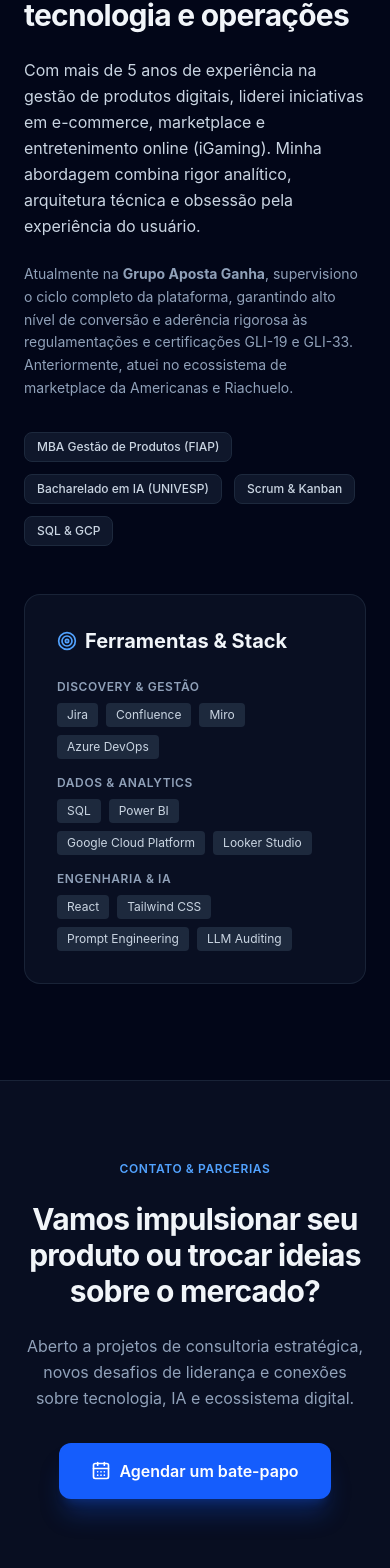
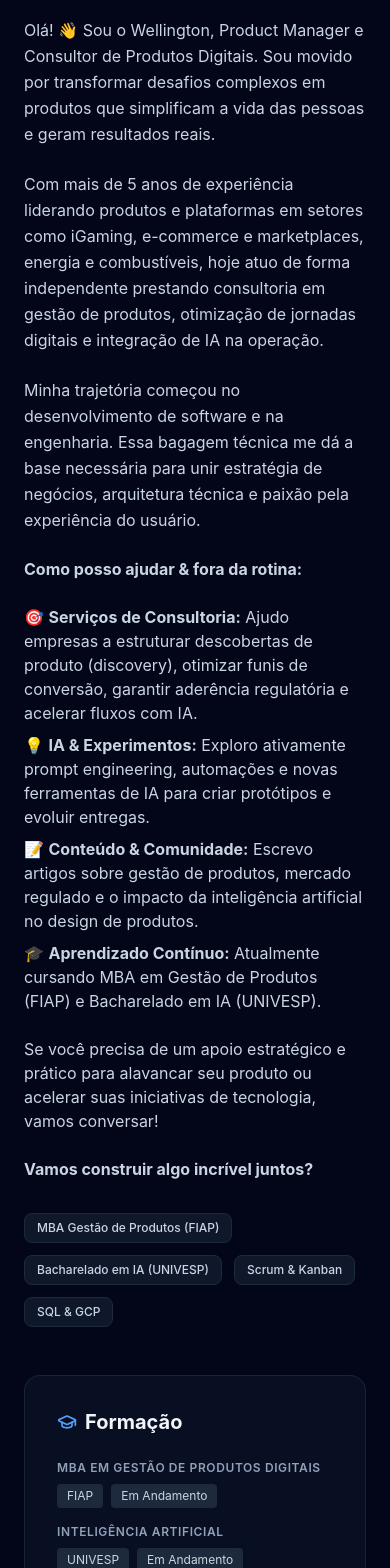
Before and after one commit to wellington-pm/wellingtongoncalves.github.io, a React (Vite) app: page / in a window 390 px wide. Shown: the part 5206-6774 px from the top of the page. Built offline with nearby package versions, Linux system fonts and the light colour scheme.

Commit message:
feat: update about me section

```diff
--- a/src/App.jsx
+++ b/src/App.jsx
@@ -14,7 +14,8 @@ import {
     ChevronRight,
     TrendingUp,
     Target,
-    CalendarDays
+    CalendarDays,
+    GraduationCap
 } from 'lucide-react';
 
 // SVG Oficial do GitHub
@@ -104,7 +105,7 @@ export default function App() {
                     <nav className="hidden md:flex gap-8 text-sm font-medium text-slate-400">
                         <a href="#pilares" className="hover:text-blue-400 transition">Pilares</a>
                         <a href="#projetos" className="hover:text-blue-400 transition">Case Studies</a>
-                        <a href="#sobre" className="hover:text-blue-400 transition">Sobre</a>
+                        <a href="#sobre" className="hover:text-blue-400 transition">Sobre Mim</a>
                     </nav>
                     <a href="#contacto" className="text-xs md:text-sm px-4 py-2 rounded-full bg-blue-600/10 border border-blue-500/30 text-blue-400 font-medium hover:bg-blue-600 hover:text-white transition">
                         Contato & Parcerias
@@ -299,20 +300,43 @@ export default function App() {
                 </div>
             </section>
 
-            {/* Sobre mim & Trajetória */}
+            {/* Sobre Mim */}
             <section id="sobre" className="py-24 px-6 max-w-6xl mx-auto">
                 <div className="grid md:grid-cols-12 gap-12 items-center">
 
                     <div className="md:col-span-7 flex flex-col gap-6">
-                        <span className="text-xs font-semibold text-blue-400 uppercase tracking-wider">Trajetória Profissional</span>
-                        <h2 className="text-3xl font-bold tracking-tight">Product Manager com background em tecnologia e operações</h2>
+                        <span className="text-xs font-semibold text-blue-400 uppercase tracking-wider">Product Manager & Consultor de Produtos Digitais | Criando experiências de impacto e aplicando IA nos negócios.</span>
+                        <h2 className="text-3xl font-bold tracking-tight">Conheça o Wellington</h2>
 
                         <p className="text-slate-300 leading-relaxed">
-                            Com mais de 5 anos de experiência na gestão de produtos digitais, liderei iniciativas em e-commerce, marketplace e entretenimento online (iGaming). Minha abordagem combina rigor analítico, arquitetura técnica e obsessão pela experiência do usuário.
+                            Olá! 👋 Sou o Wellington, Product Manager e Consultor de Produtos Digitais. Sou movido por transformar desafios complexos em produtos que simplificam a vida das pessoas e geram resultados reais.
                         </p>
 
-                        <p className="text-slate-400 text-sm leading-relaxed">
-                            Atualmente na <strong>Grupo Aposta Ganha</strong>, supervisiono o ciclo completo da plataforma, garantindo alto nível de conversão e aderência rigorosa às regulamentações e certificações GLI-19 e GLI-33. Anteriormente, atuei no ecossistema de marketplace da Americanas e Riachuelo.
+                        <p className="text-slate-300 leading-relaxed">
+                            Com mais de 5 anos de experiência liderando produtos e plataformas em setores como iGaming, e-commerce e marketplaces, energia e combustíveis, hoje atuo de forma independente prestando consultoria em gestão de produtos, otimização de jornadas digitais e integração de IA na operação.
+                        </p>
+
+                        <p className="text-slate-300 leading-relaxed">
+                            Minha trajetória começou no desenvolvimento de software e na engenharia. Essa bagagem técnica me dá a base necessária para unir estratégia de negócios, arquitetura técnica e paixão pela experiência do usuário.
+                        </p>
+
+                        <p className="text-slate-300 landing-relaed">
+                            <strong>Como posso ajudar & fora da rotina:</strong>
+                        </p>
+
+                        <ul className="text-slate-300 space-y-2">
+                            <li>🎯 <strong>Serviços de Consultoria:</strong> Ajudo empresas a estruturar descobertas de produto (discovery), otimizar funis de conversão, garantir aderência regulatória e acelerar fluxos com IA.</li>
+                            <li>💡 <strong>IA & Experimentos:</strong> Exploro ativamente prompt engineering, automações e novas ferramentas de IA para criar protótipos e evoluir entregas.</li>
+                            <li>📝 <strong>Conteúdo & Comunidade:</strong> Escrevo artigos sobre gestão de produtos, mercado regulado e o impacto da inteligência artificial no design de produtos.</li>
+                            <li>🎓 <strong>Aprendizado Contínuo:</strong> Atualmente cursando MBA em Gestão de Produtos (FIAP) e Bacharelado em IA (UNIVESP).</li>
+                        </ul>
+
+                        <p className="text-slate-300 landing-relaed">
+                            Se você precisa de um apoio estratégico e prático para alavancar seu produto ou acelerar suas iniciativas de tecnologia, vamos conversar!
+                        </p>
+
+                        <p className="text-slate-300 landing-relaed">
+                            <strong>Vamos construir algo incrível juntos?</strong>
                         </p>
 
                         <div className="flex flex-wrap gap-3 pt-2">
@@ -320,6 +344,40 @@ export default function App() {
                             <span className="px-3 py-1.5 rounded-lg bg-slate-900 border border-slate-800 text-xs font-medium text-slate-300">Bacharelado em IA (UNIVESP)</span>
                             <span className="px-3 py-1.5 rounded-lg bg-slate-900 border border-slate-800 text-xs font-medium text-slate-300">Scrum & Kanban</span>
                             <span className="px-3 py-1.5 rounded-lg bg-slate-900 border border-slate-800 text-xs font-medium text-slate-300">SQL & GCP</span>
+                        </div>
+                    </div>
+
+                    <div className="md:col-span-5 flex flex-col gap-6">
+
+                        <div className="md:col-span-5 p-8 rounded-2xl bg-slate-900/60 border border-slate-800/80 flex flex-col gap-6">
+                            <h3 className="text-xl font-bold flex items-center gap-2">
+                                <GraduationCap className="text-blue-400 w-5 h-5" /> Formação
+                            </h3>
+
+                            <div className="space-y-4 text-sm text-slate-300">
+                                <div>
+                                    <div className="text-xs font-semibold text-slate-400 uppercase tracking-wider mb-2">MBA em Gestão de Produtos Digitais</div>
+                                    <div className="flex flex-wrap gap-2">
+                                        <span className="px-2.5 py-1 rounded bg-slate-800 text-xs">FIAP</span>
+                                        <span className="px-2.5 py-1 rounded bg-slate-800 text-xs">Em Andamento</span>
+                                    </div>
+                                </div>
+
+                                <div>
+                                    <div className="text-xs font-semibold text-slate-400 uppercase tracking-wider mb-2">Inteligência Artificial</div>
+                                    <div className="flex flex-wrap gap-2">
+                                        <span className="px-2.5 py-1 rounded bg-slate-800 text-xs">UNIVESP</span>
+                                        <span className="px-2.5 py-1 rounded bg-slate-800 text-xs">Em Andamento</span>
+                                    </div>
+                                </div>
+
+                                <div>
+                                    <div className="text-xs font-semibold text-slate-400 uppercase tracking-wider mb-2">Gestor da Tecnologia da Informação</div>
+                                    <div className="flex flex-wrap gap-2">
+                                        <span className="px-2.5 py-1 rounded bg-slate-800 text-xs">FIAP</span>
+                                        <span className="px-2.5 py-1 rounded bg-slate-800 text-xs">2022</span>
+                                    </div>
+                                </div>
                             </div>
                         </div>
 
@@ -360,6 +418,7 @@ export default function App() {
                                 </div>
                             </div>
                         </div>
+                    </div>
 
                 </div>
             </section>
```
Lines whose indentation alone changed are shown as unchanged.
